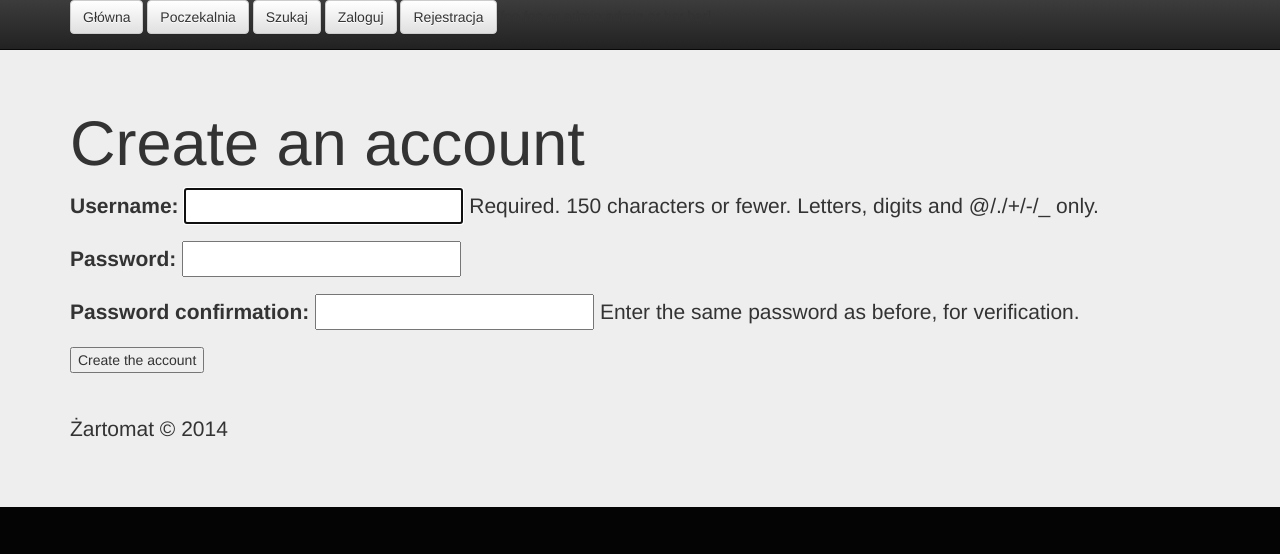
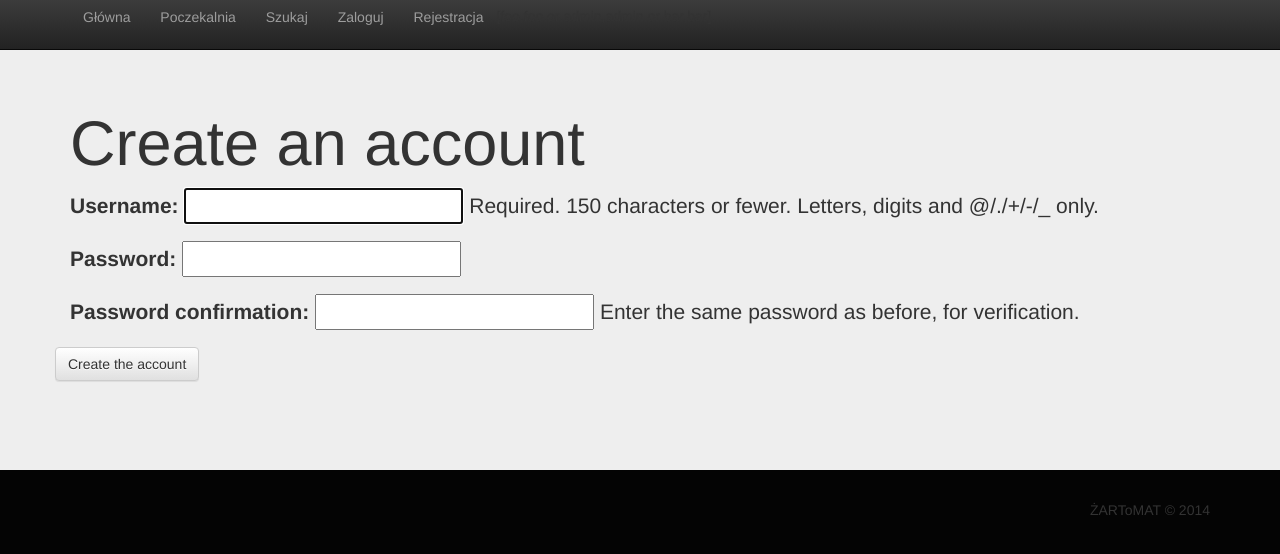
Before and after one commit to KwarcPL/joke, a Django app: page /register in a window 1280 px wide. Shown: the top 554 px of the page. Run offline with Django 3.2, Linux system fonts and the light colour scheme; parts of the project's set-up code (start-up, migrations or seed data) failed here and were passed over; some libraries are stand-ins or nearby versions.

Commit message:
notka o instalacji bootstrapa

```diff
--- a/joke/joke/templates/base.html
+++ b/joke/joke/templates/base.html
@@ -15,18 +15,19 @@
 <link href="{% static "style.css" %}" rel="stylesheet" >
 
 <div class="navbar navbar-inverse navbar-fixed-top" >
+
     <div class="container">
         <div class="navbar-header">
 
-    <a href="/home" class="btn btn-default">Główna</a>    <a href="/wait" class="btn btn-default">Poczekalnia</a>   <a href="/search" class="btn btn-default">Szukaj</a>
+    <a href="/home" class="btn btn-link">Główna</a>    <a href="/wait" class="btn btn-link">Poczekalnia</a>   <a href="/search" class="btn btn-link">Szukaj</a>
 
     {% if state == '0' %}
-    <a  class="btn btn-default" href="/login" > Zaloguj</a> <a  class="btn btn-default" href="/register">Rejestracja</a>[foo,foo or admin,admin or bar,bar]
+    <a  class="btn btn-link" href="/login" > Zaloguj</a> <a  class="btn btn-link" href="/register">Rejestracja</a>[foo,foo or admin,admin or bar,bar]
     {% else %}
 
-    <a class="btn btn-default" href="/addjoke">Dodaj</a>    <a class="btn btn-default" href="/profile">{{user}}</a> <a class="btn btn-default"  href="/logout">Wyloguj</a>
+    <a class="btn btn-link" href="/addjoke">Dodaj</a>    <a class="btn btn-link" href="/profile">{{user}}</a> <a class="btn btn-link"  href="/logout">Wyloguj</a>
         {% if user == 'admin' %}
-        <a class="btn btn-default" href="/admin">Panel administracyjny</a>
+        <a class="btn btn-link" href="/admin">Panel administracyjny</a>
         {% endif %}
 
     {% endif %}
@@ -81,7 +82,7 @@
 
 {% block footer %}
 <hr>
-<p>Żartomat &copy 2014</p>
+
 {% endblock %}
 
 </div>
@@ -89,5 +90,9 @@
 <!-- Latest compiled and minified JavaScript -->
 <script src="//netdna.bootstrapcdn.com/bootstrap/3.1.1/js/bootstrap.min.js"></script>
 
+<div class="container">
+    <p class="text-right" class="lead">ŻARToMAT &copy 2014</p>
+</div>
+
 </body>
 </html>
--- a/joke/joke/templates/login.html
+++ b/joke/joke/templates/login.html
@@ -6,7 +6,7 @@
 <p class="error">Sorry, that's not a valid username or password</p>
          {% endif %}
 
-         <form action="/login/" method="post" class="form-inline">{% csrf_token %}
+         <form action="/login/" method="post">{% csrf_token %}
              <div class="form-group">
                  <label for="username">User name:</label>
                  <input type="text" name="username" class="form-control" value="" id="username">
--- a/joke/joke/templates/register.html
+++ b/joke/joke/templates/register.html
@@ -3,11 +3,14 @@
 {% block title %} Create an account {% endblock %}
 
 {% block content %}
-<h1>Create an account</h1>
+    <h1>Create an account</h1>
 
-<form action="" method="post">{% csrf_token %}
+    <form action="" class="form-horizontal" method="post" >{% csrf_token %}
 
-{{ form.as_p }}
-<input type="submit" value="Create the account">
-                           </form>
+        {{ form.as_p }}
+        <div class="form-group">
+            <input type="submit" class="btn btn-default" value="Create the account">
+        </div>
+    </form>
+
 {% endblock %}
--- a/joke/joke/templates/search.html
+++ b/joke/joke/templates/search.html
@@ -8,7 +8,7 @@
     <form action="" method="post">{% csrf_token %}
 
         {{ form.as_p }}
-        <input type="submit" value="Search">
+        <input type="submit" class="btn btn-default" value="Search">
 
     </form>
 
```
Also changed, not shown: joke/joke/templates/addjoke.html (+5 -6 lines), README.md, joke/db.sqlite3.
